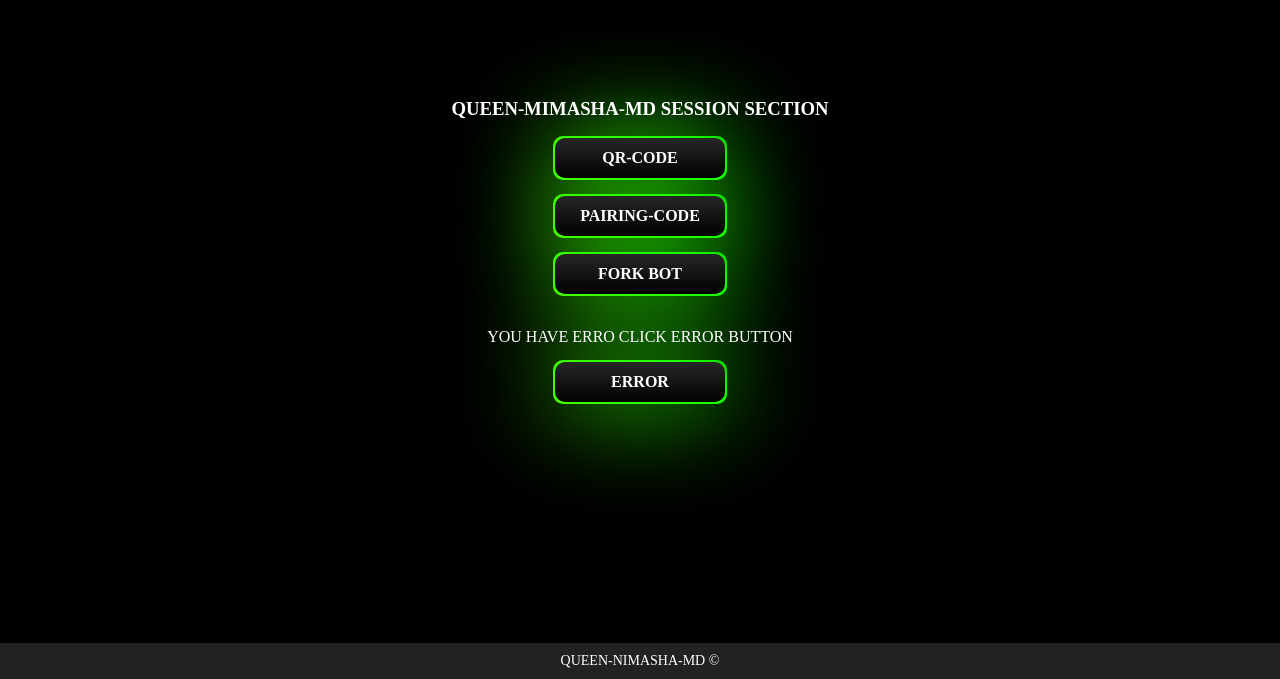
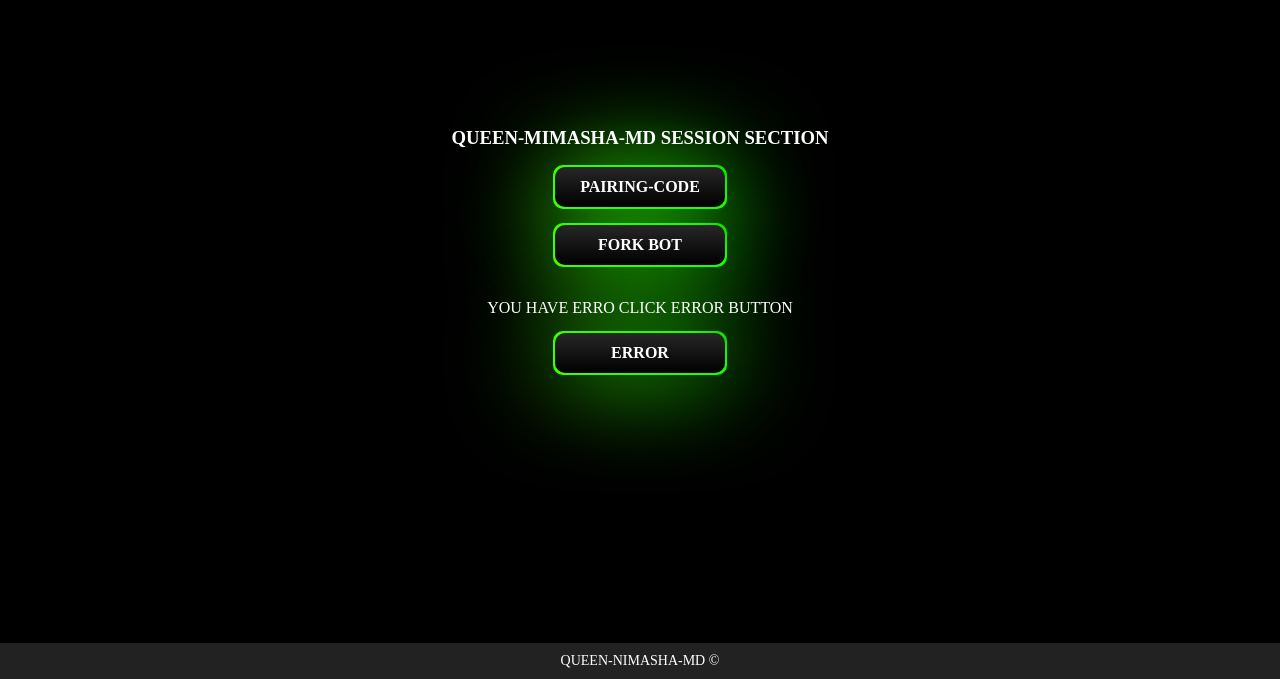
Before and after one commit to TowEx-MD/Test1, a website: page main.html in a window 1280 px wide. Shown: the part 121-800 px from the top of the page. Drawn offline with Linux system fonts and the light colour scheme.

Commit message:
Update main.html

```diff
--- a/main.html
+++ b/main.html
@@ -114,7 +114,6 @@
   <div class="button-container">
     <h3>QUEEN-MIMASHA-MD SESSION SECTION</h3>
     <div></div>
-    <a href="/qr" class="button" target="_blank"> <span>QR-CODE</span> </a> <br>
     <a href="/pair" class="button" target="_blank"> <span>PAIRING-CODE</span> </a> <br>
     <a href="" class="button" target="_blank"> <span>FORK BOT</span> </a> <br>
 
```
